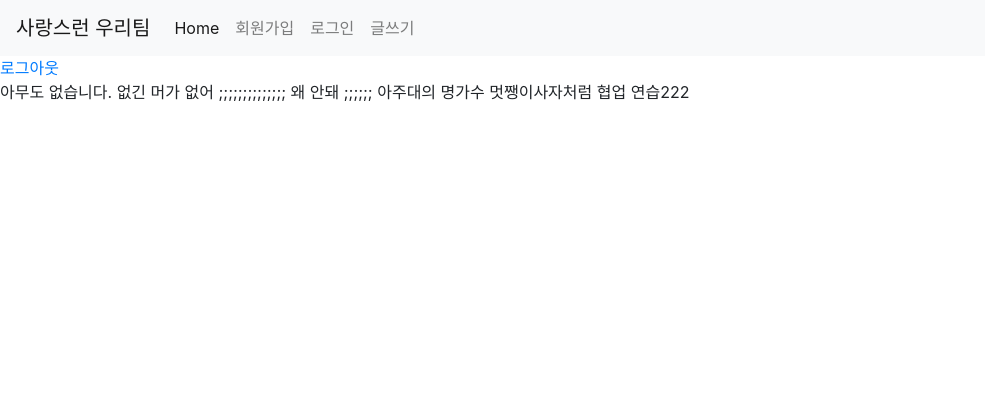
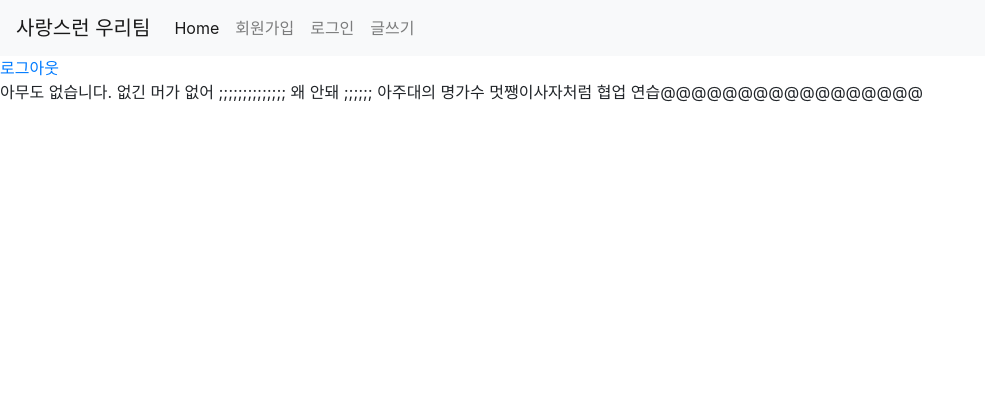
Before and after one commit to ajoulikelion8/toyProject_hoyeon, a Django app: page / in a window 1280 px wide. Shown: the top 420 px of the page, without its empty margins (0-985 px from the left). Run offline with Django 3.2, Linux system fonts and the light colour scheme; data that the repository does not hold is empty; some libraries are stand-ins or nearby versions.

Commit message:
협업 연습@@@@@@
@@@@

```diff
--- a/crud/templates/crud/home.html
+++ b/crud/templates/crud/home.html
@@ -57,6 +57,6 @@
       </div>
       <hr>
     {% endfor %}
-    협업 연습222
+    협업 연습@@@@@@@@@@@@@@@@@
 </body>
 </html>
```
